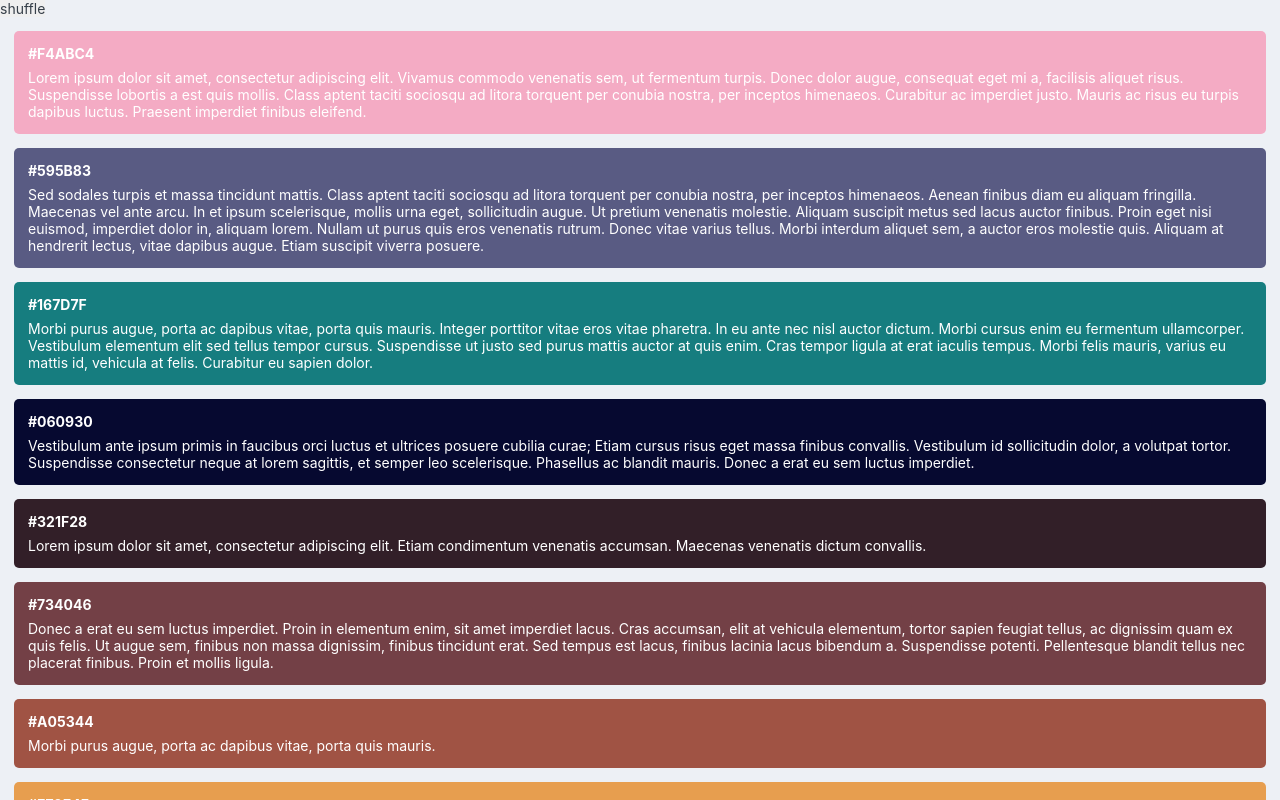
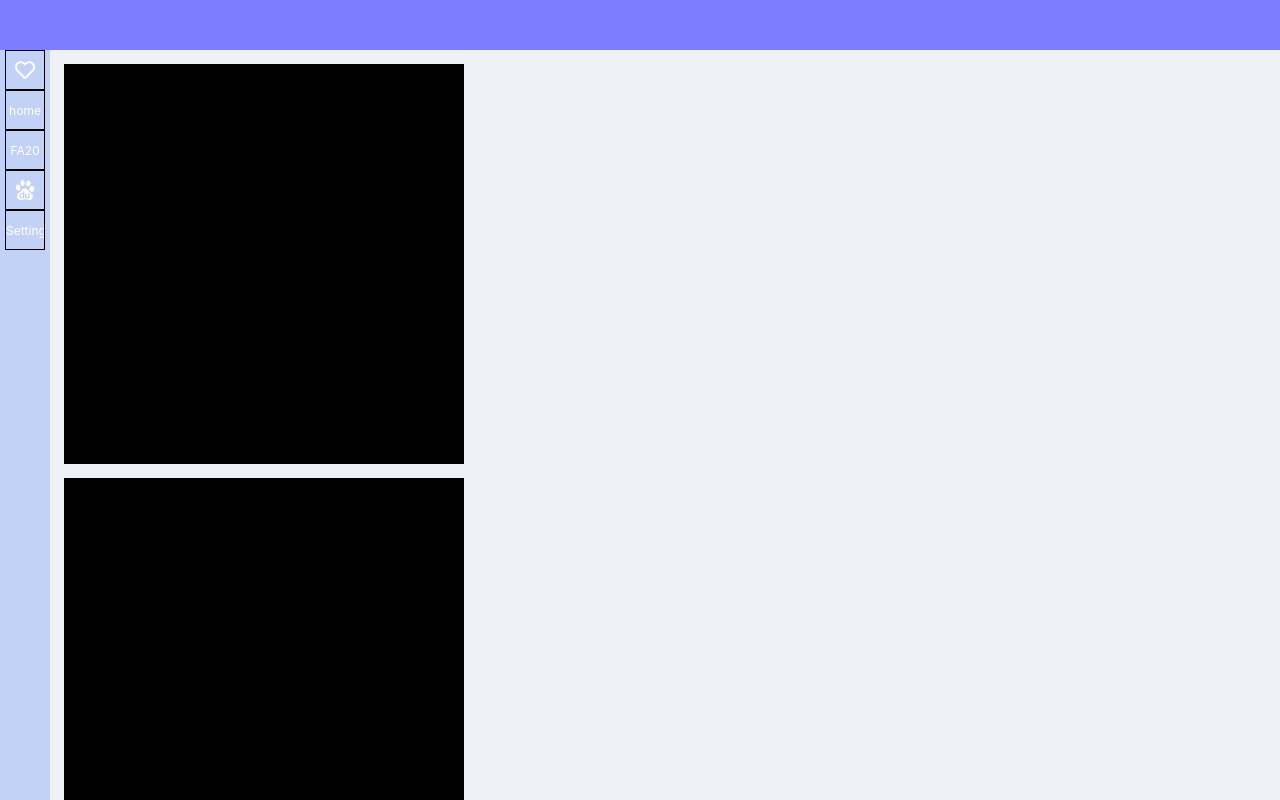
Before and after one commit to jelliciousdodobird/unicores, a React (Create React App) app: page /home in a window 1280 px wide. Built offline with nearby package versions, Linux system fonts and the light colour scheme.

Commit message:
[Feature] Preliminary navigational bars added.

```diff
--- a/package.json
+++ b/package.json
@@ -5,7 +5,7 @@
   "dependencies": {
     "@emotion/react": "^11.1.5",
     "@emotion/styled": "^11.3.0",
-    "@supabase/supabase-js": "^1.11.9",
+    "@supabase/supabase-js": "^1.15.1",
     "@testing-library/jest-dom": "^5.12.0",
     "@testing-library/react": "^11.2.6",
     "@testing-library/user-event": "^12.8.3",
@@ -14,6 +14,7 @@
     "@types/node": "^12.20.11",
     "@types/react": "^17.0.4",
     "@types/react-dom": "^17.0.3",
+    "@types/react-router-dom": "^5.1.7",
     "color": "^3.1.3",
     "emotion-rgba": "0.0.9",
     "framer-motion": "^4.1.11",
@@ -22,6 +23,7 @@
     "react-dom": "^17.0.2",
     "react-icons": "^4.2.0",
     "react-responsive": "^8.2.0",
+    "react-router-dom": "^5.2.0",
     "react-scripts": "4.0.3",
     "recoil": "^0.2.0",
     "shortid": "^2.2.16",
--- a/src/App.tsx
+++ b/src/App.tsx
@@ -2,12 +2,41 @@
 import { css, jsx, Theme } from "@emotion/react";
 import styled from "@emotion/styled";
 
+// routing
+import { BrowserRouter, Switch, Route, Redirect, Link } from "react-router-dom";
+
+// navigation
+import TopNavigationBar from "./components/TopNavigationBar";
+import SideNavigationBar from "./components/SideNavigationBar";
+
 import ScheduleResultList from "./components/SceduleResultList";
 
+// pages
+import HomePage from "./pages/HomePage";
+
+// temporary
+import Test from "./pages/Test";
+
 const AppContainer = styled.div`
+  overflow: hidden;
   width: 100%;
+
   background-color: ${({ theme }) => theme.colors.background.main};
+
+  display: flex;
+  flex-flow: column nowrap;
+`;
+const PageContainer = styled.div`
+  overflow: hidden;
+  height: 100%;
+
+  display: flex;
+  flex-flow: row nowrap;
+`;
+
+const ContentContainer = styled.div`
   overflow: auto;
+  width: 100%;
 `;
 
 export interface Position {
@@ -18,7 +47,20 @@ export interface Position {
 const App = () => {
   return (
     <AppContainer>
-      <ScheduleResultList />
+      <BrowserRouter>
+        <TopNavigationBar></TopNavigationBar>
+        <PageContainer>
+          <SideNavigationBar></SideNavigationBar>
+          <ContentContainer>
+            <Switch>
+              <Route path="/home" component={HomePage} />
+              <Route path="/schedule" component={ScheduleResultList} />
+              <Route path="/test" component={Test} />
+            </Switch>
+          </ContentContainer>
+        </PageContainer>
+        {/* <ScheduleResultList /> */}
+      </BrowserRouter>
     </AppContainer>
   );
 };
--- /dev/null
+++ b/src/components/SideNavigationBar.tsx
@@ -0,0 +1,194 @@
+// style
+import { css, jsx, Theme, useTheme } from "@emotion/react";
+import styled from "@emotion/styled";
+
+// library
+import { motion, AnimatePresence } from "framer-motion";
+import { Link } from "react-router-dom";
+
+// icon
+import { FaRegHeart } from "react-icons/fa";
+
+// type
+import { IconType } from "react-icons";
+import { createElement } from "react";
+
+// temporary
+import { SiBaidu } from "react-icons/si";
+
+const SideNavContainer = styled(motion.nav)`
+  display: flex;
+  justify-content: center;
+  align-content: center;
+
+  overflow: hidden;
+
+  @media (min-width: ${({ theme }) => theme.breakpoints.m + 1}px) {
+    ${({ theme }) => css`
+      width: ${theme.dimensions.subNav.maxWidth}px;
+      min-width: ${theme.dimensions.subNav.maxWidth}px;
+      max-width: ${theme.dimensions.subNav.maxWidth}px;
+    `}
+
+    height: 100%;
+  }
+
+  @media (max-width: ${({ theme }) => theme.breakpoints.m}px) {
+    ${({ theme }) => css`
+      width: ${theme.dimensions.subNav.maxWidth}px;
+      min-width: ${theme.dimensions.subNav.maxWidth}px;
+      max-width: ${theme.dimensions.subNav.maxWidth}px;
+    `}
+    height: 100%;
+  }
+`;
+
+const SideNavigation = styled(motion.ul)`
+  display: flex;
+  flex-flow: column nowrap;
+
+  justify-content: flex-start;
+  align-items: center;
+
+  ${({ theme }) => css`
+    background-color: ${theme.colors.primary.light};
+  `}
+  @media (min-width: ${({ theme }) => theme.breakpoints.m + 1}px) {
+    width: 100%;
+    height: 100%;
+  }
+
+  @media (max-width: ${({ theme }) => theme.breakpoints.m}px) {
+    width: 100%;
+    height: 100%;
+  }
+`;
+
+const NavItemContainer = styled(motion.li)`
+  cursor: pointer;
+  overflow: hidden;
+
+  width: ${({ theme }) => theme.dimensions.subNav.maxWidth - 10}px;
+  height: ${({ theme }) => theme.dimensions.subNav.maxWidth - 10}px;
+
+  border: 1px black solid;
+
+  display: flex;
+  justify-content: center;
+  align-items: center;
+
+  a,
+  button {
+    display: flex;
+    flex-flow: column;
+
+    justify-content: center;
+    align-items: center;
+    text-align: center;
+
+    background-color: transparent;
+
+    width: 100%;
+    height: 100%;
+
+    span {
+      width: ${({ iconSize }: { iconSize: number }) => iconSize * 2}px;
+      height: ${({ iconSize }: { iconSize: number }) => iconSize * 2}px;
+      svg {
+        width: 100%;
+        height: 100%;
+
+        path {
+          fill: ${({ theme }) => theme.colors.onPrimary.main};
+        }
+      }
+    }
+
+    p {
+      width: 100%;
+
+      font-size: 12px;
+      color: ${({ theme }) => theme.colors.onPrimary.main};
+    }
+
+    &:hover {
+      background-color: ${({ theme }) => theme.colors.primary.main};
+    }
+  }
+`;
+
+const NavLink = styled(motion(Link))``;
+const NavButton = styled(motion.button)``;
+
+type NavItemProps = {
+  icon?: IconType;
+  text?: string;
+  link?: string;
+  onClick?: () => void;
+  iconSize?: number;
+};
+
+const NavItem = ({
+  icon,
+  text,
+  link = "#",
+  onClick = () => {},
+  iconSize = 10,
+}: NavItemProps) => {
+  const NavType = link === "#" ? NavButton : NavLink;
+  return (
+    <NavItemContainer iconSize={iconSize}>
+      <NavType to={link} onClick={onClick}>
+        {icon && <motion.span>{createElement(icon)}</motion.span>}
+        {text && <motion.p>{text}</motion.p>}
+      </NavType>
+    </NavItemContainer>
+  );
+};
+
+const WorkSpaceContainer = styled(motion.ul)`
+  display: flex;
+  flex-flow: column;
+
+  justify-content: flex-start;
+  align-items: center;
+
+  height: 100%;
+
+  overflow: auto;
+`;
+
+const PeripheralContainer = styled(motion.ul)`
+  display: flex;
+  flex-flow: column;
+
+  justify-content: flex-start;
+  align-items: center;
+`;
+
+const SideNavigationBar = () => {
+  const Test = () => {
+    console.log("hi");
+  };
+  return (
+    <SideNavContainer>
+      <SideNavigation>
+        <NavItem icon={FaRegHeart} link="/test"></NavItem>
+        <li>
+          <WorkSpaceContainer>
+            <NavItem text="home" link="/home"></NavItem>
+            <NavItem text="FA20" link="/schedule"></NavItem>
+            <NavItem icon={SiBaidu} onClick={Test}></NavItem>
+          </WorkSpaceContainer>
+        </li>
+        <li>
+          <PeripheralContainer>
+            <NavItem text="Setting" link="/"></NavItem>
+          </PeripheralContainer>
+        </li>
+      </SideNavigation>
+    </SideNavContainer>
+  );
+};
+
+export default SideNavigationBar;
--- /dev/null
+++ b/src/components/TopNavigationBar.tsx
@@ -0,0 +1,43 @@
+// style
+import { css, jsx, Theme, useTheme } from "@emotion/react";
+import styled from "@emotion/styled";
+
+const TopNavContainer = styled("nav")`
+  display: flex;
+  flex-flow: row nowrap;
+
+  align-items: center;
+
+  ${({ theme }) => css`
+    background-color: ${theme.colors.primary.main};
+  `}
+
+  @media (min-width: ${({ theme }) => theme.breakpoints.m + 1}px) {
+    ${({ theme }) => css`
+      height: ${theme.dimensions.mainNav.maxHeight}px;
+      min-height: ${theme.dimensions.mainNav.maxHeight}px;
+      max-height: ${theme.dimensions.mainNav.maxHeight}px;
+    `}
+
+    // position: sticky;
+    // top: 0;
+
+    width: 100%;
+  }
+
+  @media (max-width: ${({ theme }) => theme.breakpoints.m}px) {
+    ${({ theme }) => css`
+      height: ${theme.dimensions.mainNav.maxHeight}px;
+      max-height: ${theme.dimensions.mainNav.maxHeight}px;
+    `}
+    width: 100%;
+  }
+`;
+
+const TopNavigationBar = () => {
+  const theme = useTheme();
+
+  return <TopNavContainer></TopNavContainer>;
+};
+
+export default TopNavigationBar;
--- /dev/null
+++ b/src/pages/HomePage.tsx
@@ -0,0 +1,23 @@
+// style
+import { css, jsx, Theme, useTheme } from "@emotion/react";
+import styled from "@emotion/styled";
+
+const TempFiller = styled.div`
+  height: 400px;
+  width: 400px;
+  background-color: black;
+  margin: 1rem;
+`;
+
+const HomePage = () => {
+  return (
+    <div>
+      <TempFiller></TempFiller>
+      <TempFiller></TempFiller>
+      <TempFiller></TempFiller>
+      <TempFiller></TempFiller>
+    </div>
+  );
+};
+
+export default HomePage;
--- /dev/null
+++ b/src/pages/Test.tsx
@@ -0,0 +1,9 @@
+// style
+import { css, jsx, Theme, useTheme } from "@emotion/react";
+import styled from "@emotion/styled";
+
+const Test = () => {
+  return <div>TEST</div>;
+};
+
+export default Test;
--- a/src/utils/Themes.tsx
+++ b/src/utils/Themes.tsx
@@ -36,10 +36,10 @@ export const dimensions: Dimension = {
   unit: 14,
   mainNav: {
     maxWidth: 100,
-    maxHeight: 70,
+    maxHeight: 50,
   },
   subNav: {
-    maxWidth: 60,
+    maxWidth: 50,
     maxHeight: 60,
   },
 };
@@ -91,7 +91,7 @@ export const lightTheme: Theme = {
   font: baseFont,
   breakpoints: bp,
   colors: {
-    primary: ccs({ main: "#43dbab" }),
+    primary: ccs({ main: "#7d7dff", light: "#c2d2f6" }),
     secondary: ccs({ main: "#6c63ff" }),
 
     background: ccs({ main: "#edf0f5", light: "#f5f5f5" }),
```
Also changed, not shown: 1 other file (tests, documents, lock files or other folders).
